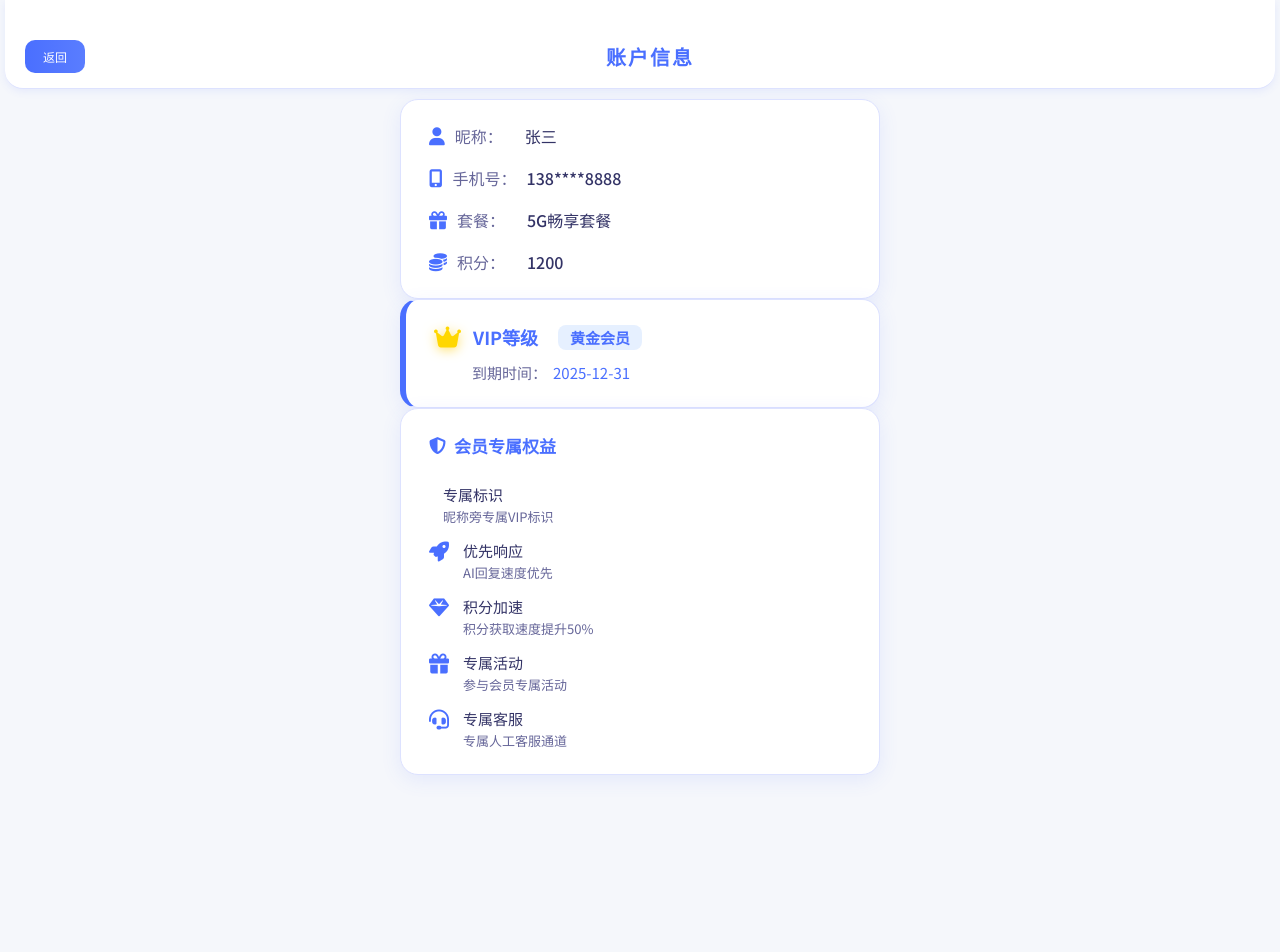
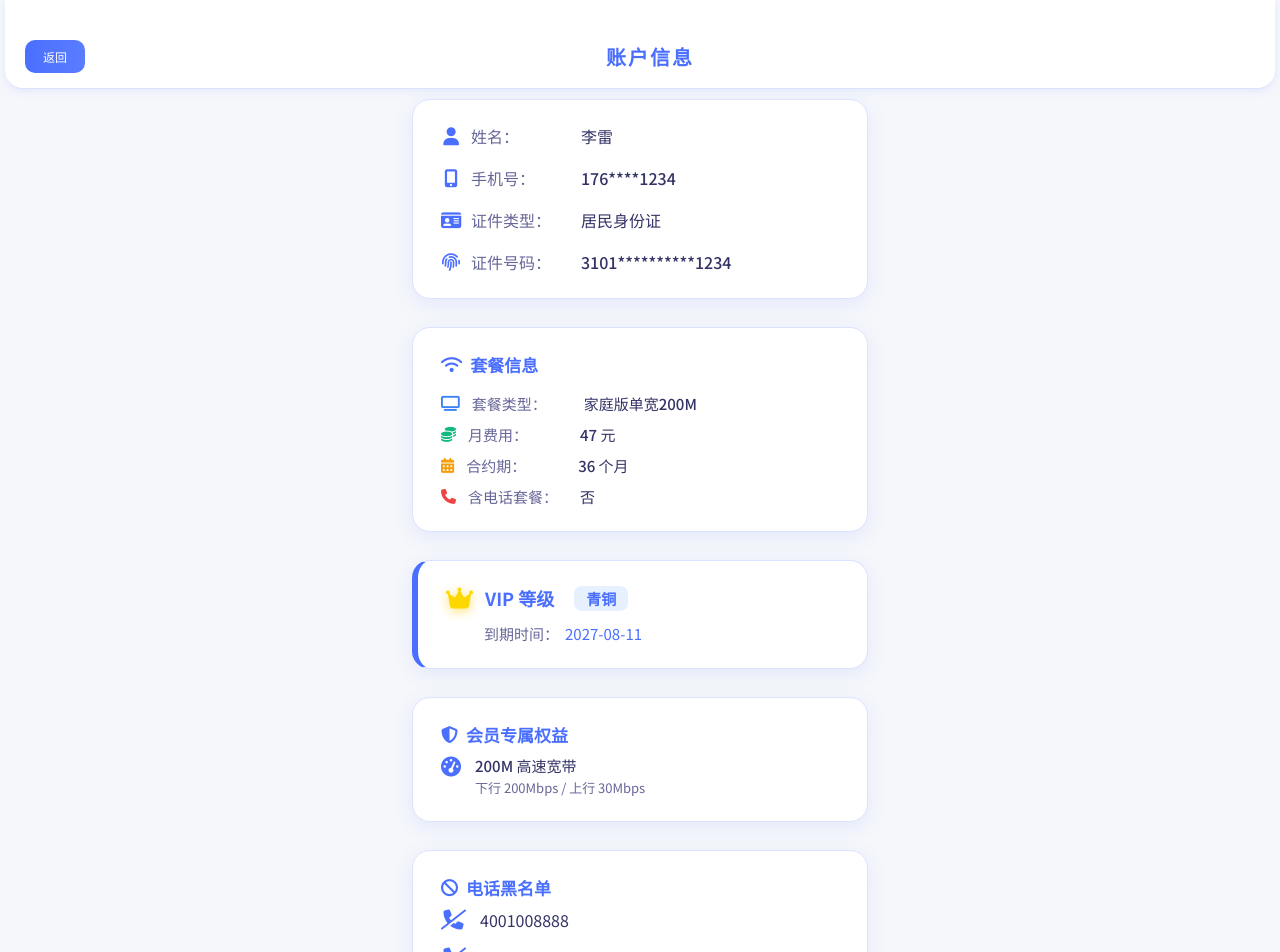
Before and after one commit to zkf516/AIAgent, a Vue app: page /user in a window 1280 px wide. Shown: the top 952 px of the page. Before the commit the page ends 800 px from the top, so only its background shows below. Built offline with nearby package versions, Linux system fonts and the light colour scheme.

Commit message:
更新用户信息界面

```diff
--- a/src/views/UserInfoPage.vue
+++ b/src/views/UserInfoPage.vue
@@ -1,17 +1,20 @@
+<!-- UserCard.vue -->
 <template>
   <div class="user-info-page">
     <header class="user-header">
       <button class="back-btn" @click="goBack">返回</button>
       <span class="header-title">账户信息</span>
     </header>
+
     <div class="user-info-content">
       <div v-if="loading" class="loading">加载中...</div>
-      <div v-else>
-        <!-- 基本信息卡片 -->
+
+      <template v-else>
+        <!-- 1. 基础信息（姓名 / 手机 / 证件） -->
         <div class="info-card">
           <div class="info-row">
             <i class="fas fa-user"></i>
-            <span class="label">昵称：</span>
+            <span class="label">姓名：</span>
             <span class="value">{{ user.name }}</span>
           </div>
           <div class="info-row">
@@ -20,21 +23,49 @@
             <span class="value">{{ user.phone }}</span>
           </div>
           <div class="info-row">
-            <i class="fas fa-gift"></i>
-            <span class="label">套餐：</span>
-            <span class="value">{{ user.plan }}</span>
+            <i class="fas fa-id-card"></i>
+            <span class="label">证件类型：</span>
+            <span class="value">{{ user.idType }}</span>
           </div>
           <div class="info-row">
-            <i class="fas fa-coins"></i>
-            <span class="label">积分：</span>
-            <span class="value">{{ user.points }}</span>
+            <i class="fas fa-fingerprint"></i>
+            <span class="label">证件号码：</span>
+            <span class="value">{{ user.idNumber }}</span>
           </div>
         </div>
-        <!-- VIP 等级卡片 -->
+
+        <!-- 2. 套餐信息（独立卡片 + 小图标） -->
+        <div class="plan-card">
+          <div class="card-title">
+            <i class="fas fa-wifi"></i> 套餐信息
+          </div>
+          <div class="plan-row">
+            <i class="fas fa-tv text-blue"></i>
+            <span class="lab">套餐类型：</span>
+            <span class="val">{{ user.planType }}</span>
+          </div>
+          <div class="plan-row">
+            <i class="fas fa-coins text-green"></i>
+            <span class="lab">月费用：</span>
+            <span class="val">{{ user.monthlyFee }} 元</span>
+          </div>
+          <div class="plan-row">
+            <i class="fas fa-calendar-alt text-orange"></i>
+            <span class="lab">合约期：</span>
+            <span class="val">{{ user.contractMonths }} 个月</span>
+          </div>
+          <div class="plan-row">
+            <i class="fas fa-phone text-red"></i>
+            <span class="lab">含电话套餐：</span>
+            <span class="val">{{ user.hasPhonePlan ? '是' : '否' }}</span>
+          </div>
+        </div>
+
+        <!-- 3. VIP 等级 -->
         <div class="vip-card">
           <div class="vip-header">
             <i class="fas fa-crown vip-icon"></i>
-            <span class="vip-title">VIP等级</span>
+            <span class="vip-title">VIP 等级</span>
             <span class="vip-level">{{ user.vipLevel }}</span>
           </div>
           <div class="vip-detail">
@@ -42,11 +73,18 @@
             <span class="vip-expire">{{ user.vipExpire }}</span>
           </div>
         </div>
-        <!-- 会员权益卡片 -->
+
+        <!-- 4. 会员专属权益 -->
         <div class="rights-card">
-          <div class="rights-title"><i class="fas fa-shield-alt"></i> 会员专属权益</div>
+          <div class="rights-title">
+            <i class="fas fa-shield-alt"></i> 会员专属权益
+          </div>
           <div class="rights-list">
-            <div class="right-item" v-for="r in user.rights" :key="r.title">
+            <div
+              class="right-item"
+              v-for="(r, idx) in user.rights"
+              :key="'right-' + idx"
+            >
               <i :class="r.icon"></i>
               <div class="right-info">
                 <div class="right-title">{{ r.title }}</div>
@@ -55,7 +93,51 @@
             </div>
           </div>
         </div>
-      </div>
+
+        <!-- 5. 黑名单 -->
+        <div class="rights-card">
+          <div class="rights-title">
+            <i class="fas fa-ban"></i> 电话黑名单
+          </div>
+          <div class="rights-list">
+            <div
+              v-for="(num, idx) in user.blacklist"
+              :key="idx"
+              class="right-item"
+            >
+              <i class="fas fa-phone-slash"></i>
+              <span>{{ num }}</span>
+            </div>
+            <div v-if="!user.blacklist.length" class="right-item">
+              <span class="right-desc">暂无黑名单号码</span>
+            </div>
+          </div>
+        </div>
+        <!-- 6. 个人财产（独立卡片） -->
+        <div class="asset-card">
+          <div class="rights-title">
+            <i class="fas fa-piggy-bank"></i> 个人财产
+          </div>
+          <div class="rights-list">
+            <div
+              class="right-item"
+              v-for="(a, idx) in user.assets"
+              :key="'asset-' + idx"
+            >
+              <i :class="a.icon"></i>
+              <div class="right-info">
+                <div class="right-title">
+                  {{ a.name }}
+                  <small class="highlight">×{{ a.amount }}</small>
+                </div>
+                <div class="right-desc">{{ a.desc }}</div>
+              </div>
+            </div>
+          </div>
+        </div>
+
+
+      </template>
     </div>
   </div>
 </template>
@@ -68,53 +150,78 @@ const router = useRouter()
 const loading = ref(true)
 const user = ref({})
 
-function goBack() {
-  router.push('/')
-}
+const goBack = () => router.back()
 
-function fetchUserInfo() {
-  loading.value = true
+onMounted(() => {
   setTimeout(() => {
     user.value = {
-      name: '张三',
-      phone: '138****8888',
-      plan: '5G畅享套餐',
-      points: 1200,
-      vipLevel: '黄金会员',
-      vipExpire: '2025-12-31',
+      name: '李雷',
+      phone: '176****1234',
+      idType: '居民身份证',
+      idNumber: '3101**********1234',
+      planType: '家庭版单宽200M',
+      monthlyFee: 47.0,
+      contractMonths: 36,
+      hasPhonePlan: false,
+      vipLevel: '青铜',
+      vipExpire: '2027-08-11',
       rights: [
-        { icon: 'fas fa-badge-check', title: '专属标识', desc: '昵称旁专属VIP标识' },
-        { icon: 'fas fa-rocket', title: '优先响应', desc: 'AI回复速度优先' },
-        { icon: 'fas fa-gem', title: '积分加速', desc: '积分获取速度提升50%' },
-        { icon: 'fas fa-gift', title: '专属活动', desc: '参与会员专属活动' },
-        { icon: 'fas fa-headset', title: '专属客服', desc: '专属人工客服通道' }
-      ]
+        {
+          icon: 'fas fa-tachometer-alt',
+          title: '200M 高速宽带',
+          desc: '下行 200Mbps / 上行 30Mbps'
+        },
+      ],
+      assets: [
+        { icon: 'fas fa-star', name: '积分', amount: 1680, desc: '可抵话费 / 兑换礼品' },
+        { icon: 'fas fa-ticket-alt', name: '话费券', amount: 3, desc: '满 50 减 5 元券' },
+        { icon: 'fas fa-sim-card', name: '流量包', amount: 2, desc: '5G 10GB 日包' },
+        { icon: 'fas fa-qrcode', name: '电子券', amount: 5, desc: '京东 20 元购物券' },
+        { icon: 'fas fa-exchange-alt', name: '兑换券', amount: 1, desc: '腾讯视频月卡' },
+        { icon: 'fas fa-phone', name: '语音包', amount: 300, desc: '全国语音 300 分钟' },
+        { icon: 'fas fa-gift', name: '实物', amount: 1, desc: '千兆路由器待领取' },
+        { icon: 'fas fa-credit-card', name: '卡券', amount: 2, desc: '美团外卖 15 元代金券' },
+        { icon: 'fas fa-gem', name: '王钻', amount: 88, desc: '可参与王钻抽奖' },
+        { icon: 'fas fa-award', name: '其他奖品', amount: 1, desc: '周年庆神秘盲盒' }
+      ],
+      blacklist: ['4001008888', '021-6183****']
     }
     loading.value = false
-  }, 1000)
-}
-
-onMounted(fetchUserInfo)
+  }, 600)
+})
 </script>
 
 <style scoped>
+/* ===== 通用变量 ===== */
+:root {
+  --light-bg: #f5f7fa;
+  --card-bg: #ffffff;
+  --border: #e5e7eb;
+  --shadow: rgba(0, 0, 0, 0.04);
+  --primary: #3b82f6;
+  --primary-light: #dbeafe;
+  --text: #111827;
+  --text-secondary: #6b7280;
+}
+
 .user-info-page {
   min-height: 100vh;
   background: var(--light-bg);
+  font-family: -apple-system, BlinkMacSystemFont, 'Segoe UI', Roboto, sans-serif;
 }
-/* 新的 header 样式 */
+
+/* ===== Header ===== */
 .user-header {
   position: relative;
   display: flex;
   align-items: center;
-  padding: 40px 20px 15px 20px;
-    margin: 0px 5px;
+  padding: 40px 20px 15px;
+  margin: 0 5px;
   background: var(--card-bg);
   border-bottom: 1px solid var(--border);
   border-radius: 0 0 18px 18px;
   box-shadow: 0 2px 8px var(--shadow);
 }
-
 .header-title {
   flex: 1;
   text-align: center;
@@ -131,19 +238,20 @@ onMounted(fetchUserInfo)
   border-radius: 10px;
   padding: 8px 18px;
   font-size: 12px;
-  font-weight: 500;
   cursor: pointer;
   transition: background 0.2s;
 }
 .back-btn:hover {
   background: var(--primary);
 }
+
 .user-info-content {
   max-width: 480px;
   margin: 10px auto;
   display: flex;
   flex-direction: column;
   gap: 28px;
+  padding: 0 12px 40px;
 }
 .loading {
   text-align: center;
@@ -151,13 +259,21 @@ onMounted(fetchUserInfo)
   font-size: 18px;
   margin-top: 60px;
 }
-.info-card, .vip-card, .rights-card {
+
+/* ===== 卡片通用 ===== */
+.info-card,
+.plan-card,
+.vip-card,
+.rights-card,
+.asset-card {
   background: var(--card-bg);
   border-radius: 18px;
   box-shadow: 0 5px 20px var(--shadow);
   padding: 24px 28px;
   border: 1px solid var(--border);
 }
+
+/* ===== 基础信息 ===== */
 .info-card {
   display: flex;
   flex-direction: column;
@@ -173,19 +289,54 @@ onMounted(fetchUserInfo)
 .info-row i {
   color: var(--primary);
   font-size: 18px;
+  width: 20px;
+  text-align: center;
 }
 .label {
   color: var(--text-secondary);
-  min-width: 60px;
+  min-width: 100px;
 }
 .value {
   font-weight: 500;
 }
+
+/* ===== 套餐卡片 ===== */
+.plan-card .card-title {
+  font-size: 17px;
+  font-weight: 600;
+  color: var(--primary);
+  margin-bottom: 16px;
+  display: flex;
+  align-items: center;
+  gap: 8px;
+}
+.plan-row {
+  display: flex;
+  align-items: center;
+  gap: 12px;
+  margin-bottom: 10px;
+  font-size: 15px;
+}
+.plan-row:last-child {
+  margin-bottom: 0;
+}
+.plan-row .lab {
+  color: var(--text-secondary);
+  min-width: 100px;
+}
+.plan-row .val {
+  font-weight: 500;
+}
+.text-blue   { color: #3b82f6; }
+.text-green  { color: #10b981; }
+.text-orange { color: #f59e0b; }
+.text-red    { color: #ef4444; }
+
+/* ===== VIP ===== */
 .vip-card {
   display: flex;
   flex-direction: column;
   gap: 12px;
-  align-items: flex-start;
   border-left: 6px solid var(--primary);
 }
 .vip-header {
@@ -220,12 +371,10 @@ onMounted(fetchUserInfo)
   color: var(--primary);
   margin-left: 6px;
 }
-.rights-card {
-  display: flex;
-  flex-direction: column;
-  gap: 18px;
-}
-.rights-title {
+
+/* ===== 权益 / 财产 / 黑名单共用 ===== */
+.rights-title,
+.asset-title {
   font-size: 17px;
   font-weight: 600;
   color: var(--primary);
@@ -233,9 +382,6 @@ onMounted(fetchUserInfo)
   align-items: center;
   gap: 8px;
   margin-bottom: 8px;
-}
-.rights-title i {
-  color: var(--primary);
 }
 .rights-list {
   display: flex;
@@ -262,6 +408,10 @@ onMounted(fetchUserInfo)
   font-weight: 500;
   color: var(--text);
 }
+.right-title .highlight {
+  color: var(--primary);
+  margin-left: 6px;
+}
 .right-desc {
   font-size: 13px;
   color: var(--text-secondary);
```
Also changed, not shown: 6 other files (tests, documents, lock files or other folders).
